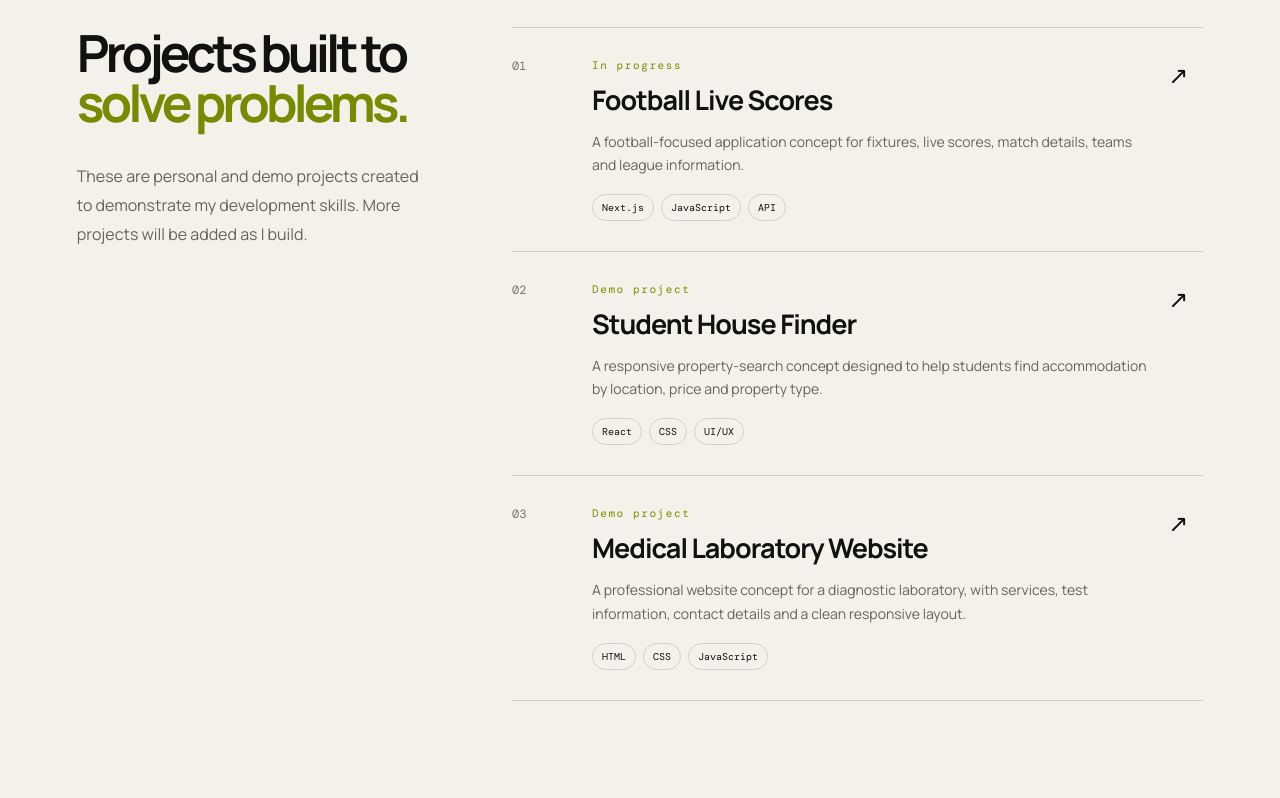
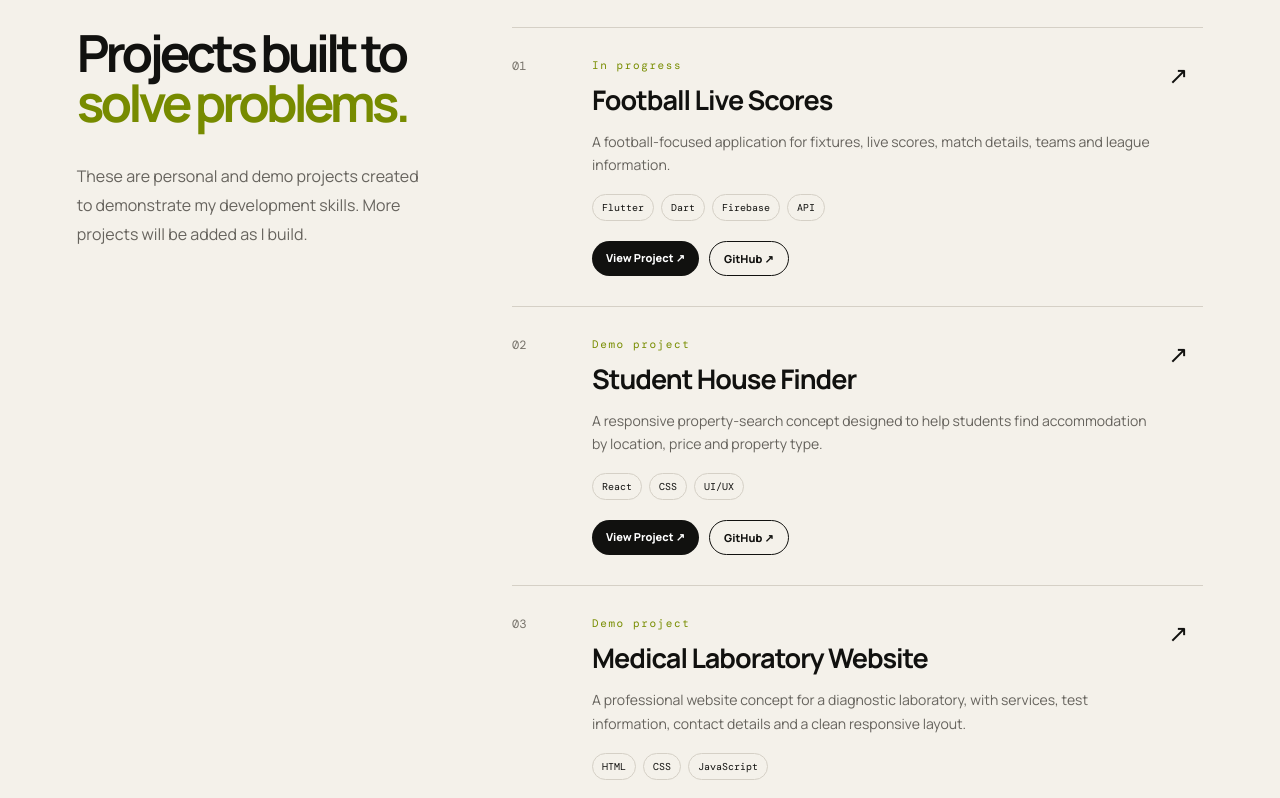
Before and after one commit to pauleshiple7-spec/paul-web-developer-portfolio, a Next.js app: page / in a window 1280 px wide. Shown: the part 2200-2998 px from the top of the page. Built offline with nearby package versions, Linux system fonts and the light colour scheme.

Commit message:
Update portfolio projects and GitHub links

```diff
--- a/app/globals.css
+++ b/app/globals.css
@@ -304,3 +304,29 @@ footer {
   .project { grid-template-columns: 35px 1fr; }
   .projectArrow { display: none; }
 }
+.projectLinks {
+  display: flex;
+  gap: 10px;
+  margin-top: 20px;
+  flex-wrap: wrap;
+}
+
+.projectButton {
+  display: inline-block;
+  padding: 9px 14px;
+  border-radius: 20px;
+  background: var(--ink);
+  color: white;
+  font-size: 11px;
+  font-weight: 800;
+}
+
+.projectButton.outline {
+  background: transparent;
+  color: var(--ink);
+  border: 1px solid var(--ink);
+}
+
+.projectButton:hover {
+  opacity: 0.7;
+}
--- a/app/page.js
+++ b/app/page.js
@@ -3,9 +3,10 @@ const projects = [
   number: "01",
   title: "Football Live Scores",
   description:
-      "A football-focused application concept for fixtures, live scores, match details, teams and league information.",
-    tags: ["Next.js", "JavaScript", "API"],
+    "A football-focused application for fixtures, live scores, match details, teams and league information.",
+  tags: ["Flutter", "Dart", "Firebase", "API"],
   status: "In progress",
+  github: "https://github.com/pauleshiple7-spec/football_app",
 },
   {
     number: "02",
@@ -135,6 +136,19 @@ export default function Home() {
                   <div className="tags">
                     {project.tags.map((tag) => <span key={tag}>{tag}</span>)}
                   </div>
+                  <div className="projectLinks">
+  <a href="#" className="projectButton">
+    View Project ↗
+  </a>
+  <a
+      href={project.github || "https://github.com/pauleshiple7-spec"}
+    target="_blank"
+    rel="noreferrer"
+    className="projectButton outline"
+  >
+    GitHub ↗
+  </a>
+</div>
                 </div>
                 <div className="projectArrow">↗</div>
               </article>
```
Lines whose indentation alone changed are shown as unchanged.
